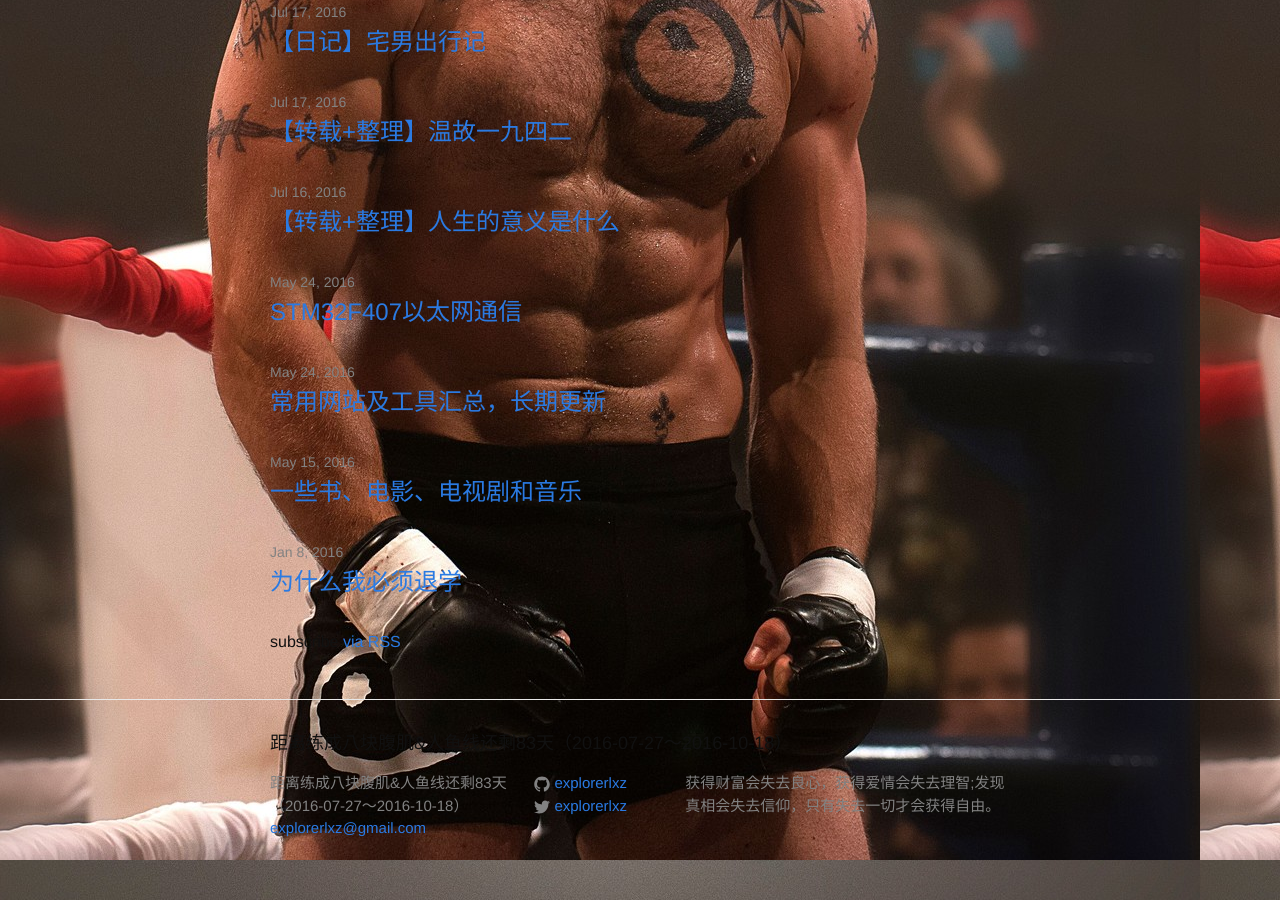
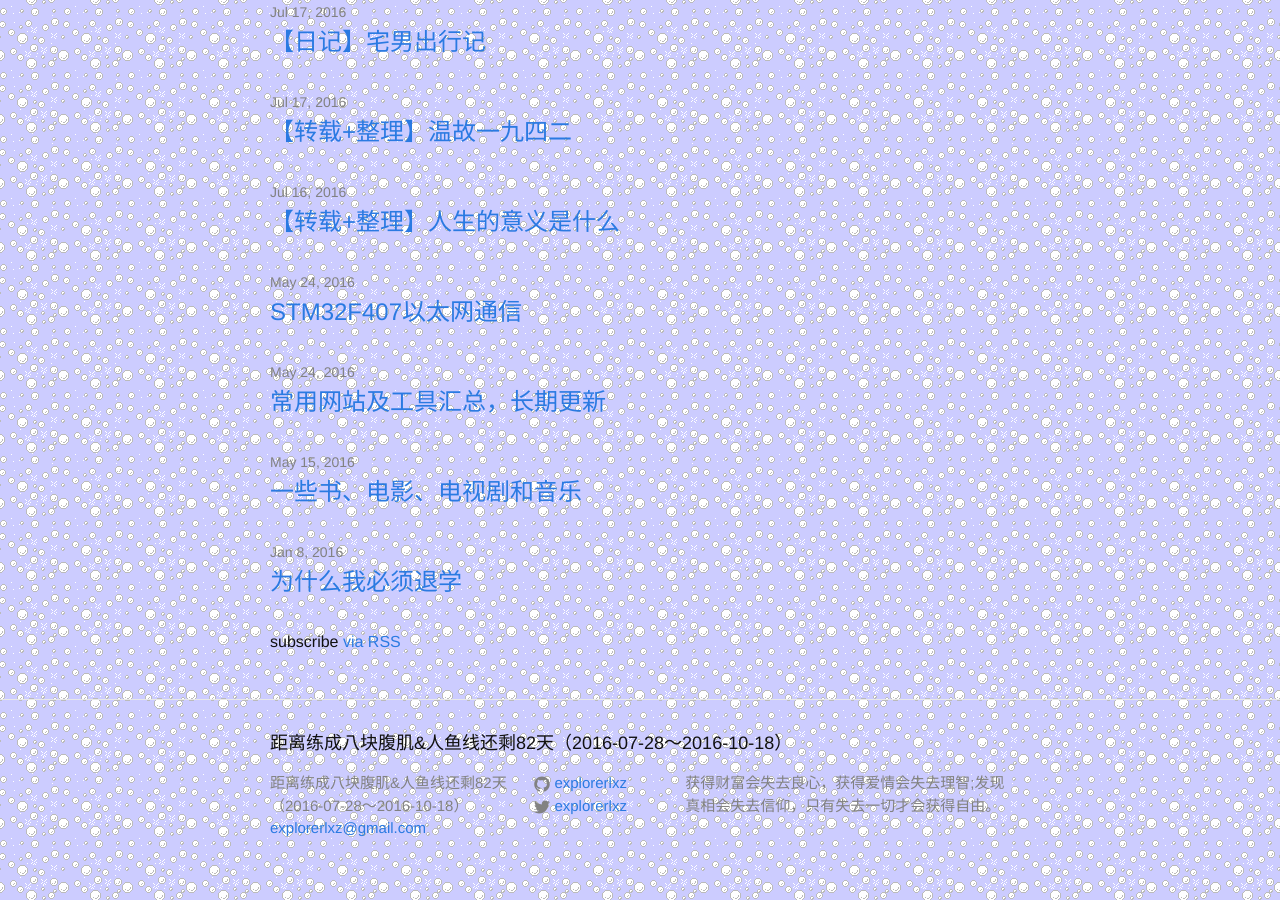
Before and after one commit to explorerlxz/explorerlxz.github.io, a Jekyll site: the page built from index.html, in a window 1280 px wide and 900 px high, scrolled down 643 px. Built offline with Jekyll 4.4.1, drawn with Linux system fonts in a browser that asks for light colours; some of the changed text lies outside the part shown.

Commit message:
background

```diff
--- a/_config.yml
+++ b/_config.yml
@@ -6,7 +6,7 @@
 # 'jekyll serve'. If you change this file, please restart the server process.
 
 # Site settings
-title: 距离练成八块腹肌&人鱼线还剩83天（2016-07-27～2016-10-18）
+title: 距离练成八块腹肌&人鱼线还剩82天（2016-07-28～2016-10-18）
 email: explorerlxz@gmail.com
 description: > # this means to ignore newlines until "baseurl:"
     获得财富会失去良心，获得爱情会失去理智;发现真相会失去信仰，只有失去一切才会获得自由。
--- a/index.html
+++ b/index.html
@@ -2,7 +2,7 @@
 layout: default
 ---
 
-<body background="images/scottadkins_huge.jpg">
+<body background="images/bg.gif">
 <div class="home">
 
   <h1 class="page-heading">Posts</h1>
```
Also changed, not shown: _posts/2016-05-24-Links-tools.md (+1 -1 lines), images/090.gif (deleted), images/15aec4ae-d4c5-4853-9e5f-62af0bd1061d.gif (deleted), images/9-721-8.gif (added), images/animated_background_26.gif (added), images/background.gif (deleted), images/flashing-background-pattern-071.gif (added), images/glitter_background_b1.gif (added), images/images.jpg (added).
